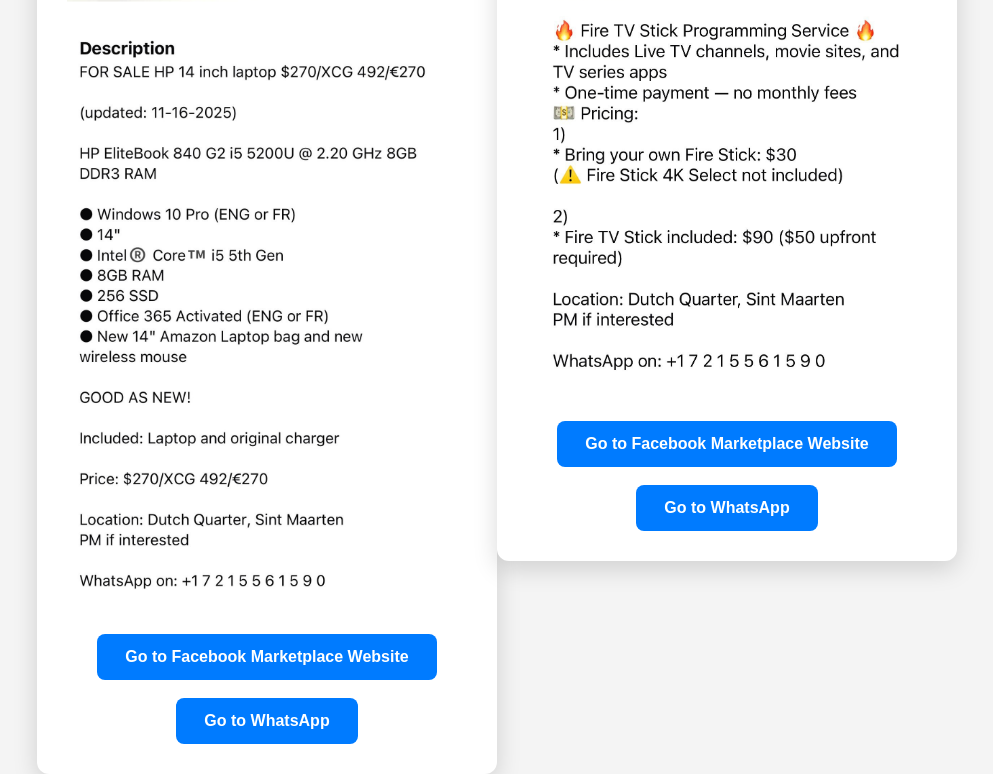
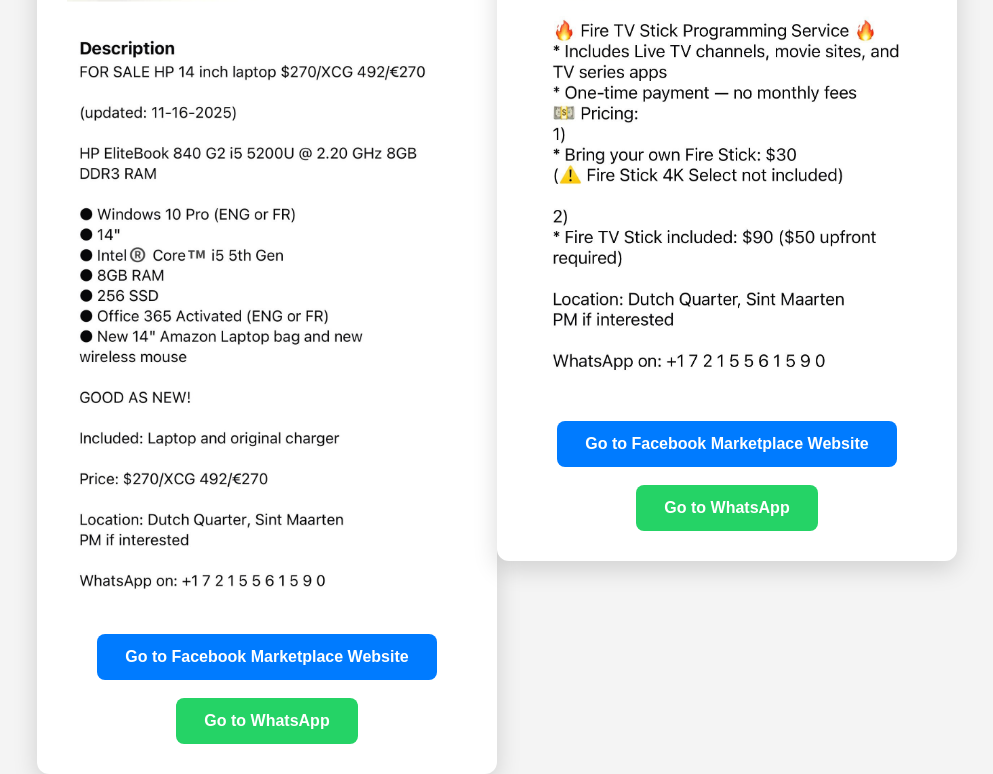
Before and after one commit to eddiemorgan2000/portal, a plain HTML site: page index.html in a window 1280 px wide. Shown: the part 313-1087 px from the top of the page, without its empty margins (143-1136 px from the left). Drawn offline with Linux system fonts and the light colour scheme.

Commit message:
Add files via upload

```diff
--- a/index.html
+++ b/index.html
@@ -48,6 +48,21 @@
             background: #0056b3;
         }
 
+        a.button2 {
+            display: inline-block;
+            padding: 14px 28px;
+            background: #25D366;
+            color: white;
+            text-decoration: none;
+            border-radius: 8px;
+            font-size: 16px;
+            font-weight: bold;
+            transition: background 0.3s;
+        }
+
+        a.button2:hover {
+            background: #1EBE5D ;
+        }
     </style>
 </head>
 <body>
@@ -64,7 +79,7 @@
         </a>
         <br>
         <br>
-         <a class="button" href="https://wa.me/17215561590" target="_blank">
+         <a class="button2" href="https://wa.me/17215561590" target="_blank">
             Go to WhatsApp
         </a>
 
@@ -82,7 +97,7 @@
         </a>
         <br>
         <br>
-        <a class="button" href="https://wa.me/17215561590" target="_blank">
+        <a class="button2" href="https://wa.me/17215561590" target="_blank">
             Go to WhatsApp
         </a>
 
```
